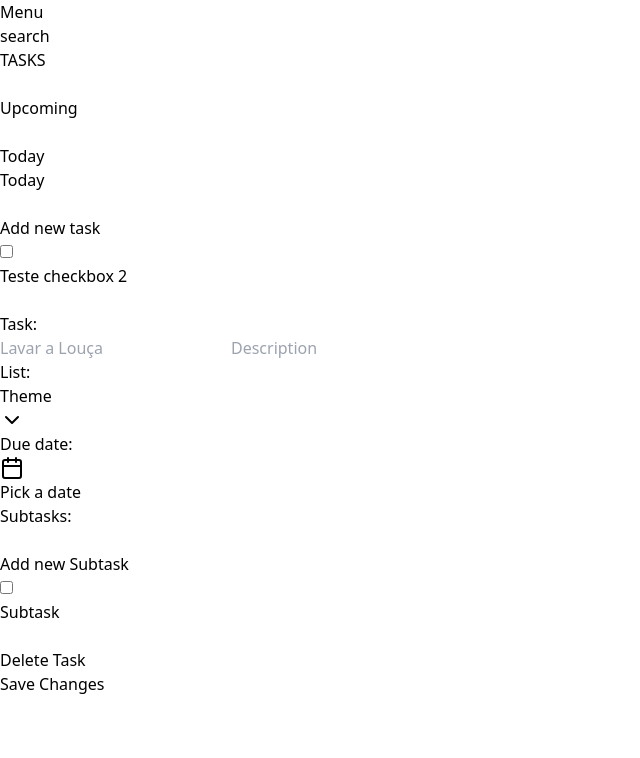
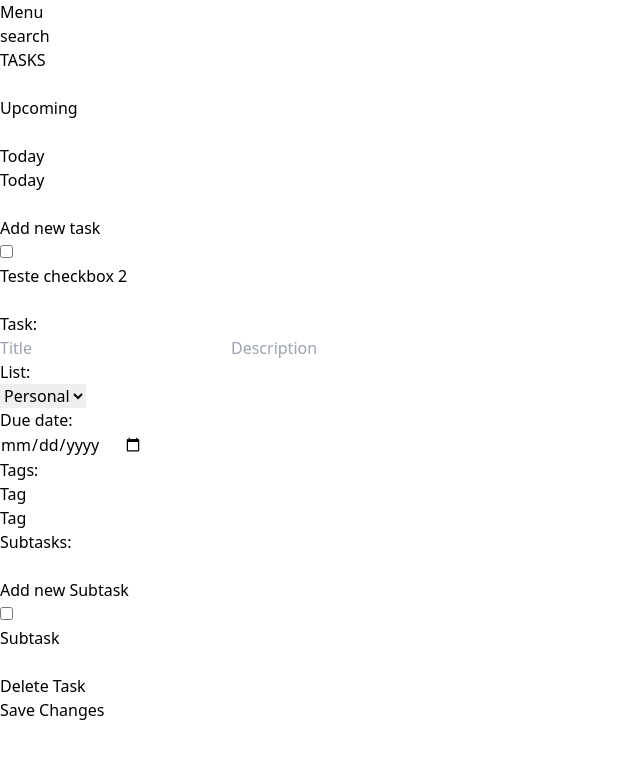
Before and after one commit to idkrian/to-do, a React (Vite) app in the folder front/: page / in a window 1280 px wide. Shown: the top 758 px of the page, without its empty margins (0-640 px from the left). Built offline with nearby package versions, Linux system fonts and the light colour scheme; no server answers; some icons are missing.

Commit message:
feat: back and front inputs

```diff
--- a/front/package.json
+++ b/front/package.json
@@ -15,6 +15,7 @@
     "@radix-ui/react-select": "^1.2.2",
     "@radix-ui/react-slot": "^1.0.2",
     "@radix-ui/react-toast": "^1.1.4",
+    "axios": "^1.5.0",
     "class-variance-authority": "^0.7.0",
     "clsx": "^2.0.0",
     "date-fns": "^2.30.0",
@@ -23,6 +24,7 @@
     "react": "^18.2.0",
     "react-day-picker": "^8.8.1",
     "react-dom": "^18.2.0",
+    "react-hook-form": "^7.45.4",
     "react-icons": "^4.10.1",
     "tailwind-merge": "^1.14.0",
     "tailwindcss-animate": "^1.0.6"
--- a/front/src/components/Sidebar.tsx
+++ b/front/src/components/Sidebar.tsx
@@ -1,6 +1,5 @@
 import { useAtom } from "jotai";
 import { sidebarOpenAtom } from "./storage/atoms";
-import { DatePicker } from "./Atoms/DatePicker";
 import { FaPlus } from "react-icons/fa6";
 import Checkbox from "./Atoms/Checkbox";
 import {
@@ -14,19 +13,12 @@ import {
   AlertDialogTitle,
   AlertDialogTrigger,
 } from "../lib/ui/alert-dialog";
-import {
-  Select,
-  SelectContent,
-  SelectItem,
-  SelectTrigger,
-  SelectValue,
-} from "../lib/ui/select";
 import { useToast } from "../lib/ui/use-toast";
+import { useForm } from "react-hook-form";
 const Sidebar = () => {
   const { toast } = useToast();
   const [sidebarOpen] = useAtom(sidebarOpenAtom);
-  console.log(sidebarOpen);
-
+  const { register, handleSubmit } = useForm();
   return (
     <div
       className={` px-4 py-2 ${
@@ -36,36 +28,45 @@ const Sidebar = () => {
       }  transition-all duration-500 rounded-xl`}
     >
       <h1 className="font-bold text-2xl">Task:</h1>
+      <form onSubmit={handleSubmit((data) => console.log(data))}>
         <input
           className="w-full h-6 rounded-xl p-4 bg-transparent border-[#e4e6ea] border-2 border-solid my-2"
           type="text"
-        name=""
           id=""
-        placeholder="Lavar a Louça"
+          placeholder="Title"
+          {...register("title")}
         />
         <input
           className="w-full h-32 rounded-xl p-4 bg-transparent border-[#e4e6ea] border-2 border-solid my-2"
           type="text"
-        name=""
           id=""
           placeholder="Description"
+          {...register("description")}
         />
         <div className="items-center flex my-2">
           <p className="mr-4">List:</p>
-        <Select>
-          <SelectTrigger className="w-[180px]">
-            <SelectValue placeholder="Theme" />
-          </SelectTrigger>
-          <SelectContent>
-            <SelectItem value="light">Light</SelectItem>
-            <SelectItem value="dark">Dark</SelectItem>
-            <SelectItem value="system">System</SelectItem>
-          </SelectContent>
-        </Select>
+          <select
+            id=""
+            {...register("list")}
+            className="py-1 px-3 rounded-lg border-[#e4e6ea] border-2 border-solid bg-transparent"
+          >
+            <option value="personal">Personal</option>
+            <option value="work">Work</option>
+          </select>
         </div>
         <div className="items-center flex my-2">
           <p className="mr-4">Due date:</p>
-        <DatePicker />
+          <input
+            type="date"
+            id=""
+            {...register("date")}
+            className="py-1 px-3 rounded-lg border-[#e4e6ea] border-2 border-solid bg-transparent"
+          />
+        </div>
+        <div className="items-center flex my-2">
+          <p className="mr-4">Tags:</p>
+          <div className="bg-lime-500 py-1 px-3 rounded-lg">Tag</div>
+          <div className="bg-lime-500 py-1 px-3 rounded-lg">Tag</div>
         </div>
         <h1 className="font-bold text-2xl">Subtasks:</h1>
         <div className="flex align-middle items-center rounded-md p-3 border-2 mt-4 mb-3">
@@ -88,8 +89,8 @@ const Sidebar = () => {
               <AlertDialogHeader>
                 <AlertDialogTitle>Are you absolutely sure?</AlertDialogTitle>
                 <AlertDialogDescription>
-                This action cannot be undone. This will permanently delete your
-                account and remove your data from our servers.
+                  This action cannot be undone. This will permanently delete
+                  your account and remove your data from our servers.
                 </AlertDialogDescription>
               </AlertDialogHeader>
               <AlertDialogFooter>
@@ -98,7 +99,8 @@ const Sidebar = () => {
               </AlertDialogFooter>
             </AlertDialogContent>
           </AlertDialog>
-        <div
+          <button
+            type="submit"
             className="flex font-semibold align-middle items-center rounded-xl p-3 border-2 mt-8 mb-3 bg-[#ffd43b] cursor-pointer"
             onClick={() => {
               toast({
@@ -109,8 +111,9 @@ const Sidebar = () => {
             }}
           >
             <p>Save Changes</p>
+          </button>
         </div>
-      </div>
+      </form>
     </div>
   );
 };
--- a/front/src/components/Today.tsx
+++ b/front/src/components/Today.tsx
@@ -2,21 +2,35 @@ import { FaPlus } from "react-icons/fa6";
 import Checkbox from "./Atoms/Checkbox";
 import { useAtom } from "jotai";
 import { sidebarOpenAtom } from "./storage/atoms";
-
+import axios from "axios";
+import { useEffect } from "react";
 const Today = () => {
   const [sidebarOpen, setSidebarOpen] = useAtom(sidebarOpenAtom);
+  const getAllTasks = async () => {
+    await axios
+      .get("http://localhost:5000/tasks")
+      .then((res) => console.log(res.data));
+  };
+  useEffect(() => {
+    getAllTasks();
+  }, []);
 
   return (
     <div className="p-5 justify-between grow">
       <div>
         <h1 className="font-bold text-5xl">Today</h1>
-        <div className="flex align-middle items-center rounded-md p-3 border-2 mt-8 mb-3">
+        <div
+          className="flex align-middle items-center rounded-md p-3 border-2 mt-8 mb-3 cursor-pointer"
+          onClick={() => setSidebarOpen(!sidebarOpen)}
+        >
           <div className="pr-2">
             <FaPlus />
           </div>
           <p>Add new task</p>
         </div>
-        <div onClick={() => setSidebarOpen(!sidebarOpen)}>
+        <div
+        // onClick={() => setSidebarOpen(!sidebarOpen)}
+        >
           <Checkbox label="Teste checkbox 2" />
         </div>
       </div>
--- a/front/src/lib/ui/select.tsx
+++ b/front/src/lib/ui/select.tsx
@@ -17,7 +17,7 @@ const SelectTrigger = React.forwardRef<
   <SelectPrimitive.Trigger
     ref={ref}
     className={cn(
-      "flex h-10 w-full items-center justify-between rounded-md border border-slate-200 border-slate-200 bg-white px-3 py-2 text-sm ring-offset-white placeholder:text-slate-500 focus:outline-none focus:ring-2 focus:ring-slate-950 focus:ring-offset-2 disabled:cursor-not-allowed disabled:opacity-50 dark:border-slate-800 dark:border-slate-800 dark:bg-slate-950 dark:ring-offset-slate-950 dark:placeholder:text-slate-400 dark:focus:ring-slate-300",
+      "flex h-10 w-full items-center justify-between rounded-md border border-slate-200 border-slate-200 bg-transparent px-3 py-2 text-sm ring-offset-white placeholder:text-slate-500 focus:outline-none focus:ring-2 focus:ring-slate-950 focus:ring-offset-2 disabled:cursor-not-allowed disabled:opacity-50 dark:border-slate-800 dark:border-slate-800 dark:bg-slate-950 dark:ring-offset-slate-950 dark:placeholder:text-slate-400 dark:focus:ring-slate-300",
       className
     )}
     {...props}
@@ -38,7 +38,7 @@ const SelectContent = React.forwardRef<
     <SelectPrimitive.Content
       ref={ref}
       className={cn(
-        "relative z-50 min-w-[8rem] overflow-hidden rounded-md border border-slate-200 bg-white text-slate-950 shadow-md data-[state=open]:animate-in data-[state=closed]:animate-out data-[state=closed]:fade-out-0 data-[state=open]:fade-in-0 data-[state=closed]:zoom-out-95 data-[state=open]:zoom-in-95 data-[side=bottom]:slide-in-from-top-2 data-[side=left]:slide-in-from-right-2 data-[side=right]:slide-in-from-left-2 data-[side=top]:slide-in-from-bottom-2 dark:border-slate-800 dark:bg-slate-950 dark:text-slate-50",
+        "relative z-50 min-w-[8rem] overflow-hidden rounded-md border border-slate-200 bg-[#fafafa] text-slate-950 shadow-md data-[state=open]:animate-in data-[state=closed]:animate-out data-[state=closed]:fade-out-0 data-[state=open]:fade-in-0 data-[state=closed]:zoom-out-95 data-[state=open]:zoom-in-95 data-[side=bottom]:slide-in-from-top-2 data-[side=left]:slide-in-from-right-2 data-[side=right]:slide-in-from-left-2 data-[side=top]:slide-in-from-bottom-2 dark:border-slate-800 dark:bg-slate-950 dark:text-slate-50",
         position === "popper" &&
           "data-[side=bottom]:translate-y-1 data-[side=left]:-translate-x-1 data-[side=right]:translate-x-1 data-[side=top]:-translate-y-1",
         className
```
Also changed, not shown: 2 other files (tests, documents, lock files or other folders). Lines whose indentation alone changed are shown as unchanged.
